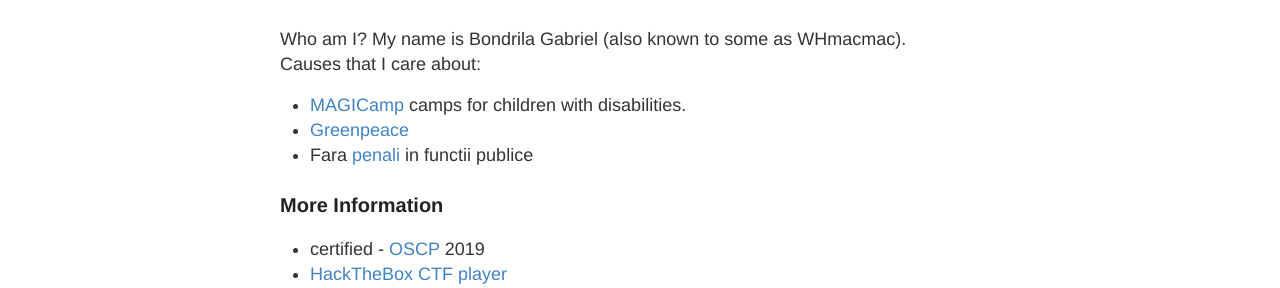
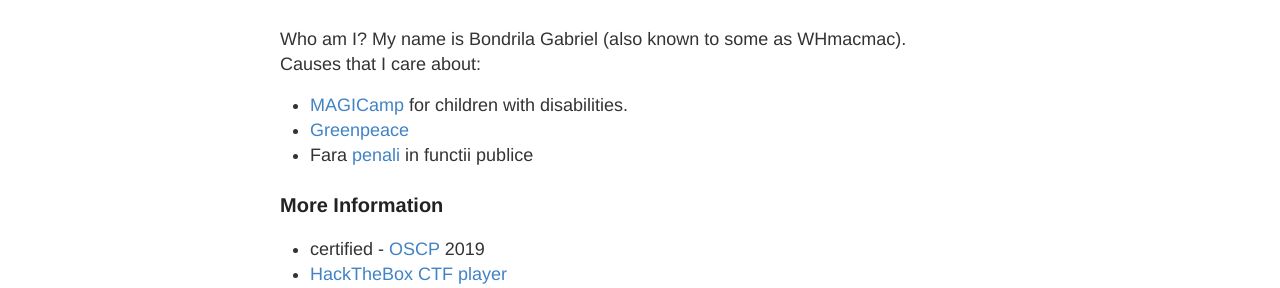
Before and after one commit to whmacmac/test, a Jekyll site: the page built from about.md, in a window 1280 px wide. Shown: the part 243-531 px from the top of the page. Built offline with Jekyll 4.4.1, drawn with Linux system fonts in a browser that asks for light colours.

Commit message:
Update about.md

```diff
--- a/about.md
+++ b/about.md
@@ -6,7 +6,7 @@ permalink: /about
 
 Who am I? My name is Bondrila Gabriel (also known to some as WHmacmac).<br/> Causes that I care about:
 <ul>
-<li><a href="https://asociatiamagic.ro/taberele-de-vara-magicamp/" target="_blank" rel="noopener noreferrer">MAGICamp </a> camps for children with disabilities.</li>
+<li><a href="https://asociatiamagic.ro/taberele-de-vara-magicamp/" target="_blank" rel="noopener noreferrer">MAGICamp </a>  for children with disabilities.</li>
 <li><a href="https://www.greenpeace.org/romania" target="_blank" rel="noopener noreferrer">Greenpeace </a></li>
 <li>Fara <a href="https://www.farapenaliinfunctiipublice.ro" target="_blank" rel="noopener noreferrer"> penali </a> in functii publice</li>
 </ul>
```
